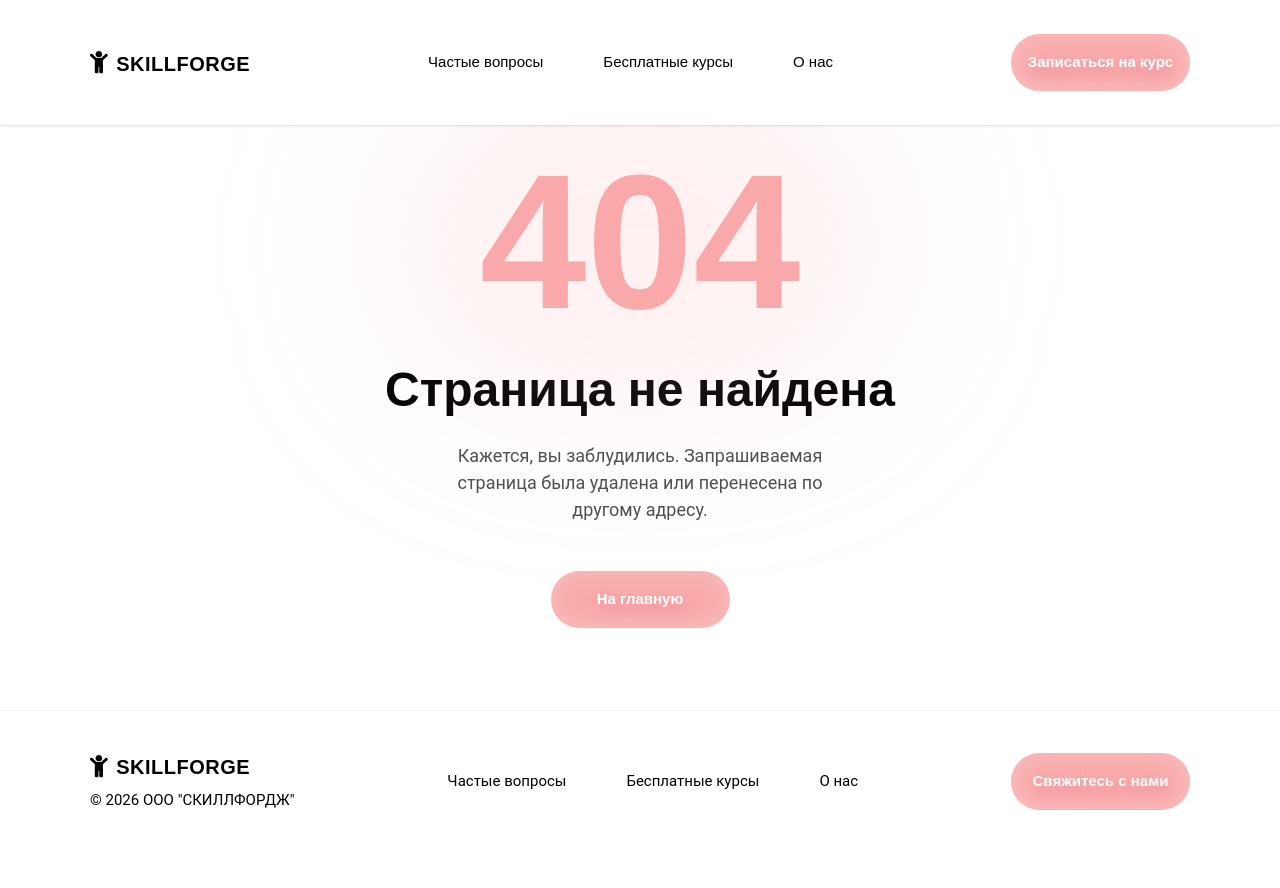
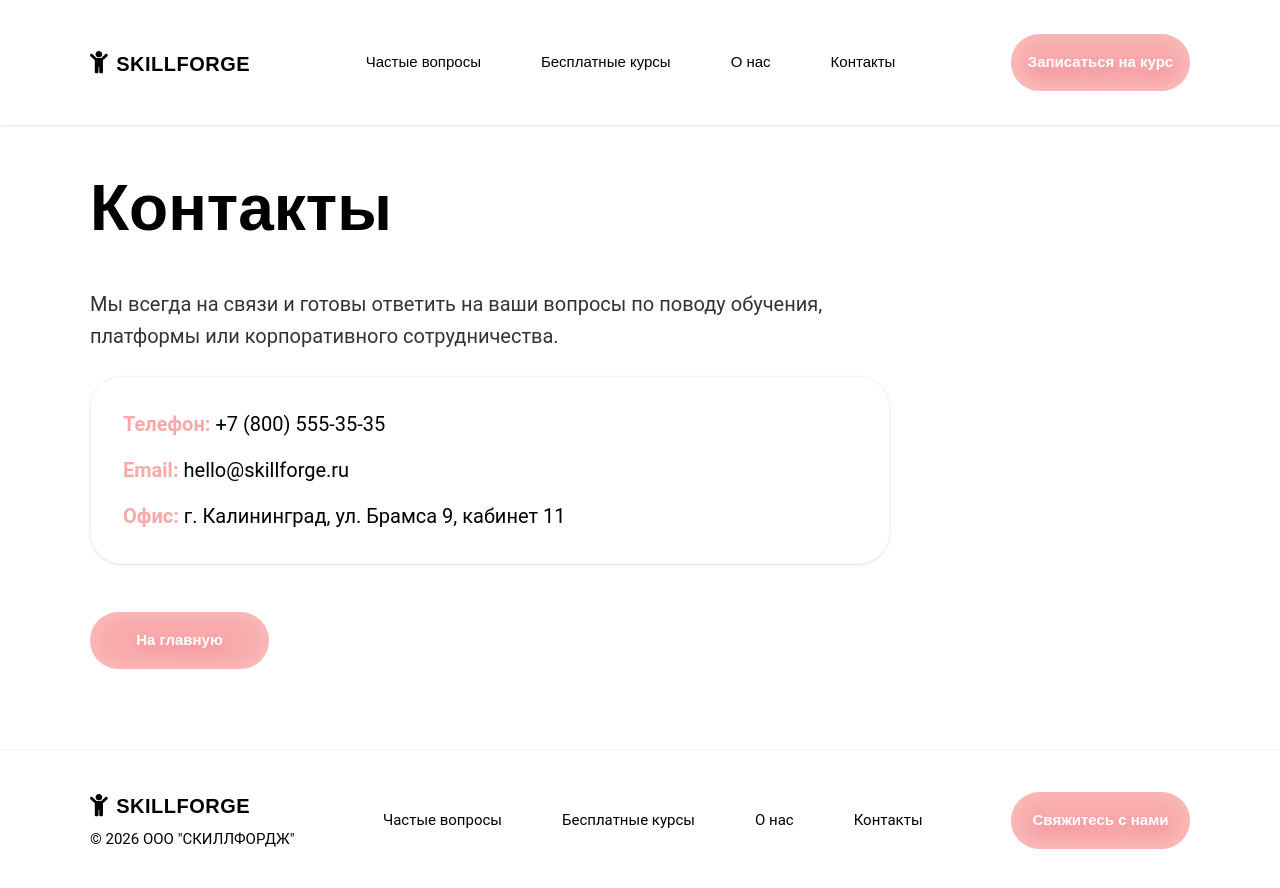
Before and after one commit to awesfdawe/student-lms, a Vue app in the folder frontend/: page /contacts in a window 1280 px wide. Shown: the top 888 px of the page. Before the commit the page ends 852 px from the top, so only its background shows below. Built offline with nearby package versions, Linux system fonts and the light colour scheme.

Commit message:
Added contact page

```diff
--- a/frontend/src/components/footer/Footer.vue
+++ b/frontend/src/components/footer/Footer.vue
@@ -12,18 +12,23 @@
     <nav
       class="flex flex-col md:flex-row items-center gap-[1.5rem] md:gap-[3.75rem] font-roboto text-[0.9375rem]"
     >
-      <router-link to="/#faq" class="text-black hover:text-accent transition-colors duration-200"
+      <router-link to="/faq" class="text-black hover:text-accent transition-colors duration-200"
         >Частые вопросы</router-link
       >
-      <router-link to="/#free" class="text-black hover:text-accent transition-colors duration-200"
+      <router-link to="/free" class="text-black hover:text-accent transition-colors duration-200"
         >Бесплатные курсы</router-link
       >
-      <router-link to="/#about" class="text-black hover:text-accent transition-colors duration-200"
+      <router-link to="/about" class="text-black hover:text-accent transition-colors duration-200"
         >О нас</router-link
+      >
+      <router-link
+        to="/contacts"
+        class="text-black hover:text-accent transition-colors duration-200"
+        >Контакты</router-link
       >
     </nav>
 
-    <router-link to="/#contact" class="btn-cta shrink-0"> Свяжитесь с нами </router-link>
+    <router-link to="/contacts" class="btn-cta shrink-0"> Свяжитесь с нами </router-link>
   </footer>
 </template>
 
--- a/frontend/src/components/header/HeaderNav.vue
+++ b/frontend/src/components/header/HeaderNav.vue
@@ -41,5 +41,6 @@ const navItems: NavItem[] = [
   { id: 'faq', label: 'Частые вопросы', link: '/faq' },
   { id: 'free', label: 'Бесплатные курсы', link: '/free' },
   { id: 'about', label: 'О нас', link: '/about' },
+  { id: 'contacts', label: 'Контакты', link: '/contacts' },
 ]
 </script>
--- a/frontend/src/router/index.ts
+++ b/frontend/src/router/index.ts
@@ -28,7 +28,11 @@ const router = createRouter({
       name: 'about',
       component: () => import('@/views/AboutPage.vue'),
     },
-    // Этот catch-all должен быть строго в самом конце!
+    {
+      path: '/contacts',
+      name: 'contacts',
+      component: () => import('@/views/ContactsPage.vue'),
+    },
     {
       path: '/:pathMatch(.*)*',
       name: 'not-found',
--- a/frontend/src/views/AboutPage.vue
+++ b/frontend/src/views/AboutPage.vue
@@ -19,7 +19,15 @@
             реальную практику на проектах, которые не стыдно показать работодателю.
           </p>
         </div>
-        <router-link to="/" class="btn-cta mt-[3rem]"> На главную </router-link>
+        <div class="flex flex-wrap gap-[1rem] mt-[3rem]">
+          <router-link to="/" class="btn-cta"> На главную </router-link>
+          <router-link
+            to="/contacts"
+            class="btn-cta !bg-transparent !text-black border-2 border-accent hover:!bg-accent hover:!text-white"
+          >
+            Наши контакты
+          </router-link>
+        </div>
       </div>
     </section>
   </MainLayout>
--- /dev/null
+++ b/frontend/src/views/ContactsPage.vue
@@ -0,0 +1,37 @@
+<template>
+  <MainLayout>
+    <section
+      class="relative z-10 pt-[7rem] md:pt-[10rem] pb-[5rem] px-[1.25rem] xl:px-[5.625rem] max-w-[80rem] mx-auto min-h-[calc(100vh-5.625rem)] flex flex-col justify-center"
+    >
+      <div class="max-w-[50rem] animate-fade-up">
+        <h1 class="font-geologica font-bold text-[2.5rem] md:text-[4rem] text-black mb-[2rem]">
+          Контакты
+        </h1>
+        <div class="flex flex-col gap-[1.5rem] mb-[3rem]">
+          <p class="font-roboto text-[1.125rem] md:text-[1.25rem] text-black/80 leading-[1.6]">
+            Мы всегда на связи и готовы ответить на ваши вопросы по поводу обучения, платформы или
+            корпоративного сотрудничества.
+          </p>
+          <div
+            class="flex flex-col gap-[1rem] bg-white/50 backdrop-blur-md rounded-[2rem] p-[2rem] shadow-sm border border-gray-100"
+          >
+            <p class="font-roboto text-[1.125rem] md:text-[1.25rem] text-black">
+              <b class="text-accent">Телефон:</b> +7 (800) 555-35-35
+            </p>
+            <p class="font-roboto text-[1.125rem] md:text-[1.25rem] text-black">
+              <b class="text-accent">Email:</b> hello@skillforge.ru
+            </p>
+            <p class="font-roboto text-[1.125rem] md:text-[1.25rem] text-black">
+              <b class="text-accent">Офис:</b> г. Калининград, ул. Брамса 9, кабинет 11
+            </p>
+          </div>
+        </div>
+        <router-link to="/" class="btn-cta"> На главную </router-link>
+      </div>
+    </section>
+  </MainLayout>
+</template>
+
+<script setup lang="ts">
+import MainLayout from '@/layout/MainLayout.vue'
+</script>
```
